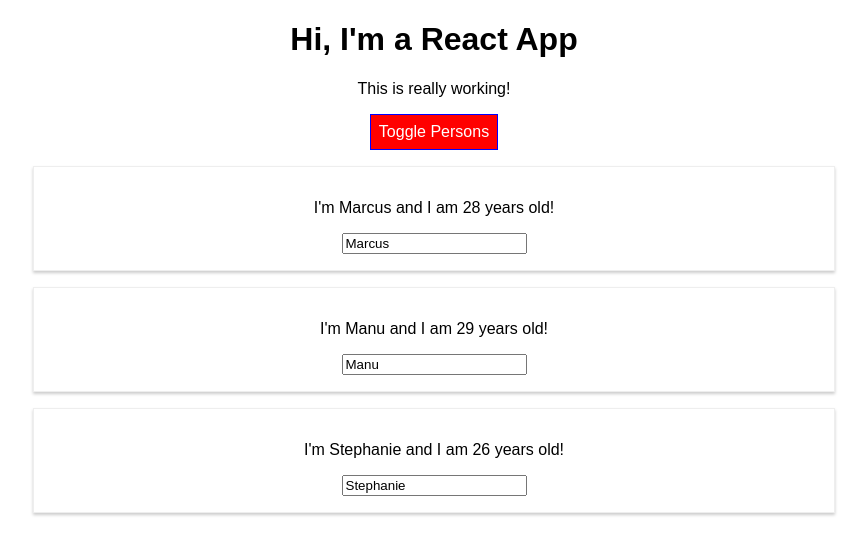
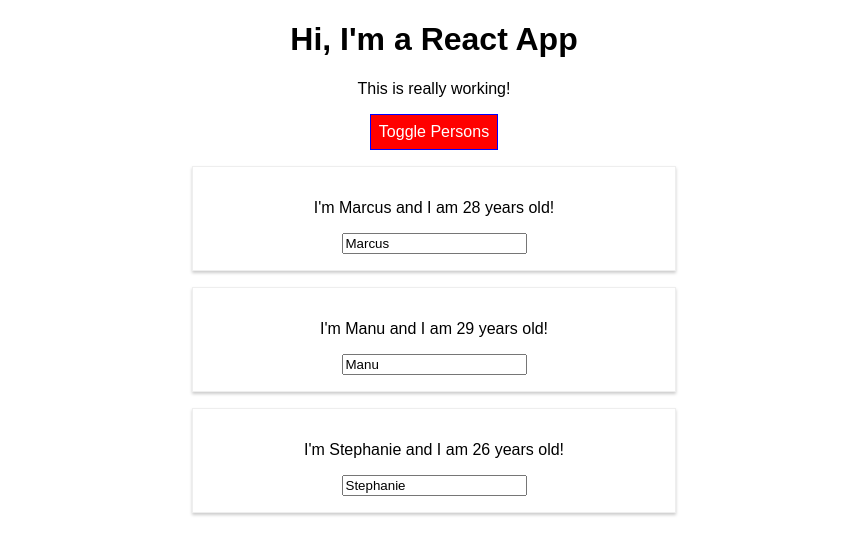
Before and after one commit to mrodrigues95/first-react-app, a React (Create React App) app: page / in a window 1280 px wide. Both pictures are taken after a click on the button "Toggle Persons". Shown: the top 554 px of the page, without its empty margins (206-1073 px from the left). Built offline with nearby package versions, Linux system fonts and the light colour scheme.

Commit message:
messing around with radium

```diff
--- a/package.json
+++ b/package.json
@@ -3,6 +3,7 @@
   "version": "0.1.0",
   "private": true,
   "dependencies": {
+    "radium": "^0.26.0",
     "react": "^16.13.1",
     "react-dom": "^16.13.1",
     "react-scripts": "1.1.5"
--- a/src/App.js
+++ b/src/App.js
@@ -1,5 +1,6 @@
 import React, { Component } from 'react';
 import './App.css';
+import Radium, { StyleRoot } from 'radium';
 import Person from './Person/Person';
 
 class App extends Component {
@@ -53,6 +54,10 @@
       border: '1px solid blue',
       padding: '8px',
       cursor: 'pointer',
+      ':hover': {
+        backgroundColor: 'lightgreen',
+        color: 'black',
+      },
     };
 
     let persons = null;
@@ -75,6 +80,10 @@
       );
 
       style.backgroundColor = 'red';
+      style[':hover'] = {
+        backgroundColor: 'salmon',
+        color: 'black',
+      };
     }
 
     const classes = [];
@@ -86,6 +95,7 @@
     }
 
     return (
+      <StyleRoot>
         <div className="App">
           <h1>Hi, I'm a React App</h1>
           <p className={classes.join(' ')}>This is really working!</p>
@@ -94,12 +104,13 @@
           </button>
           {persons}
         </div>
+      </StyleRoot>
     );
     // return React.createElement('div', {className: 'App'}, React.createElement('h1', null, 'Does this work now?'));
   }
 }
 
-export default App;
+export default Radium(App);
 
 // ------- REACT HOOKS APPROACH
 // const app = (props) => {
--- a/src/Person/Person.js
+++ b/src/Person/Person.js
@@ -1,10 +1,16 @@
 import React from 'react';
+import Radium from 'radium';
 
 import './Person.css';
 
 const person = (props) => {
+  const style = {
+    '@media (min-width: 500px)': {
+      width: '450px',
+    },
+  };
   return (
-    <div className="Person">
+    <div className="Person" style={style}>
       <p onClick={props.click}>
         I'm {props.name} and I am {props.age} years old!
       </p>
@@ -14,4 +20,4 @@
   );
 };
 
-export default person;
+export default Radium(person);
```
Also changed, not shown: 1 other file (tests, documents, lock files or other folders). Lines whose indentation alone changed are shown as unchanged.
